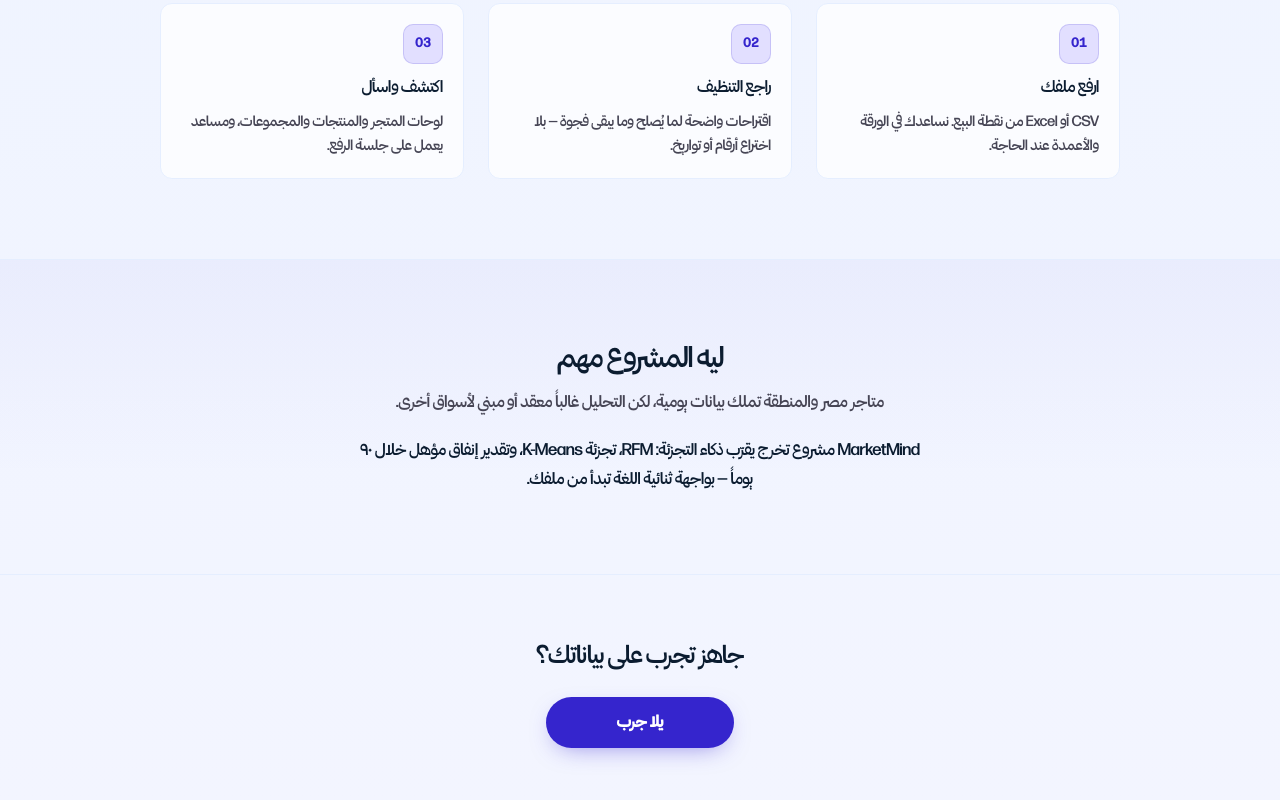
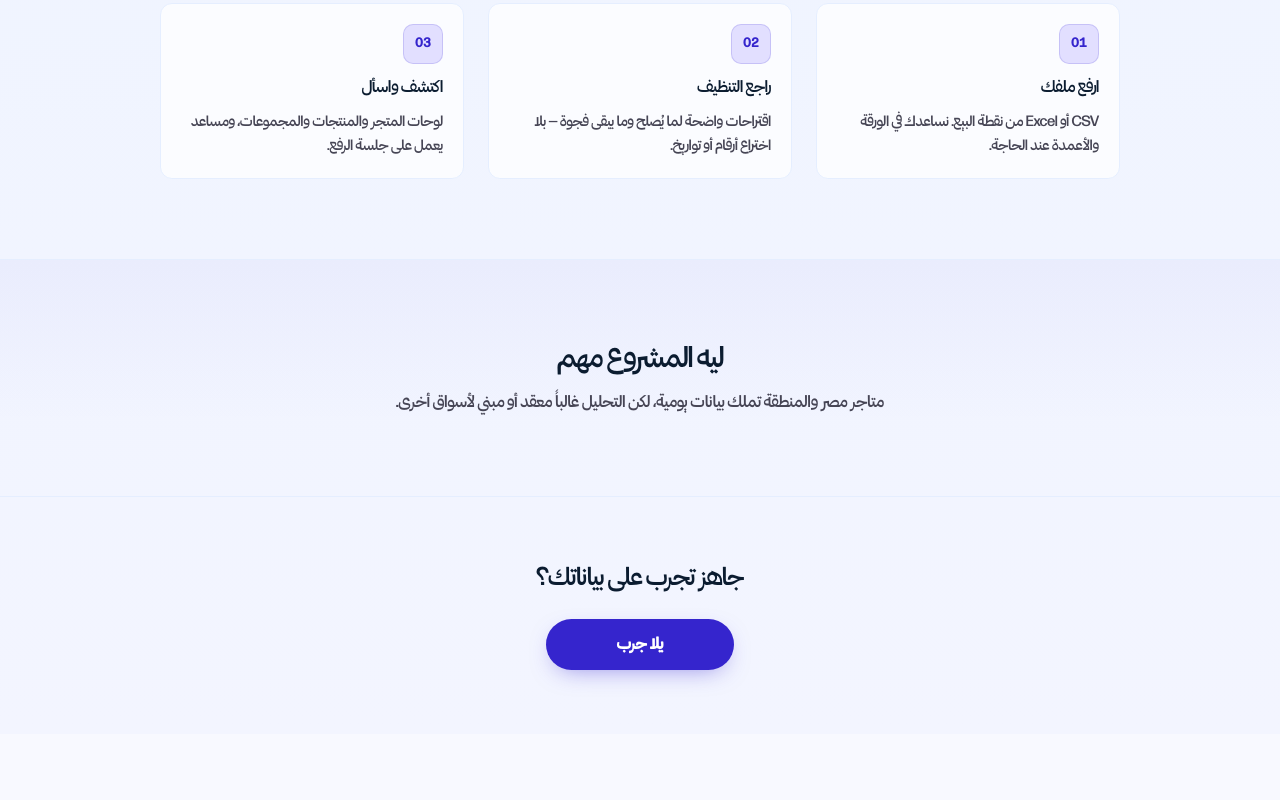
Before and after one commit to joeali12/MarketMind, a Next.js app in the folder web/: page / in a window 1280 px wide. Shown: the part 970-1770 px from the top of the page. After the commit the page ends 1704 px from the top, so only its background shows below. Built offline with nearby package versions, Linux system fonts and the light colour scheme.

Commit message:
Remove secondary why-section body copy.
Keep the why title and lead only; drop the extra RFM/CLV paragraph.

```diff
--- a/web/src/app/globals.css
+++ b/web/src/app/globals.css
@@ -2005,15 +2005,6 @@ html[dir="rtl"] .landing-brand {
   max-width: 40rem;
 }
 
-.landing-why-body {
-  margin: calc(var(--landing-space) * 1.25) auto 0;
-  text-align: center;
-  line-height: 1.7;
-  color: var(--navy);
-  font-size: 1.0625rem;
-  max-width: 36rem;
-}
-
 .landing-final {
   text-align: center;
   padding: calc(var(--landing-space) * 4) calc(var(--landing-space) * 1.5)
--- a/web/src/app/page.tsx
+++ b/web/src/app/page.tsx
@@ -32,8 +32,6 @@ const COPY = {
     whyTitle: "ليه المشروع مهم",
     whyLead:
       "متاجر مصر والمنطقة تملك بيانات يومية، لكن التحليل غالباً معقد أو مبني لأسواق أخرى.",
-    whyBody:
-      "MarketMind مشروع تخرج يقرّب ذكاء التجزئة: RFM، تجزئة K-Means، وتقدير إنفاق مؤهل خلال ٩٠ يوماً — بواجهة ثنائية اللغة تبدأ من ملفك.",
     finalTitle: "جاهز تجرب على بياناتك؟",
     finalCta: "يلا جرب",
   },
@@ -65,8 +63,6 @@ const COPY = {
     whyTitle: "Why it matters",
     whyLead:
       "Retailers across Egypt and the region sit on daily sales data, but analytics are often heavy or built for other markets.",
-    whyBody:
-      "MarketMind is a graduation product that brings retail intelligence closer: RFM, K-Means segments, and eligible spend in the next 90 days — bilingual UI that starts from your file.",
     finalTitle: "Ready to try it on your data?",
     finalCta: "يلا جرب",
   },
@@ -183,7 +179,6 @@ export default function HomePage() {
             {t.whyTitle}
           </h2>
           <p className="landing-section-lead">{t.whyLead}</p>
-          <p className="landing-why-body">{t.whyBody}</p>
         </div>
       </section>
 
```
